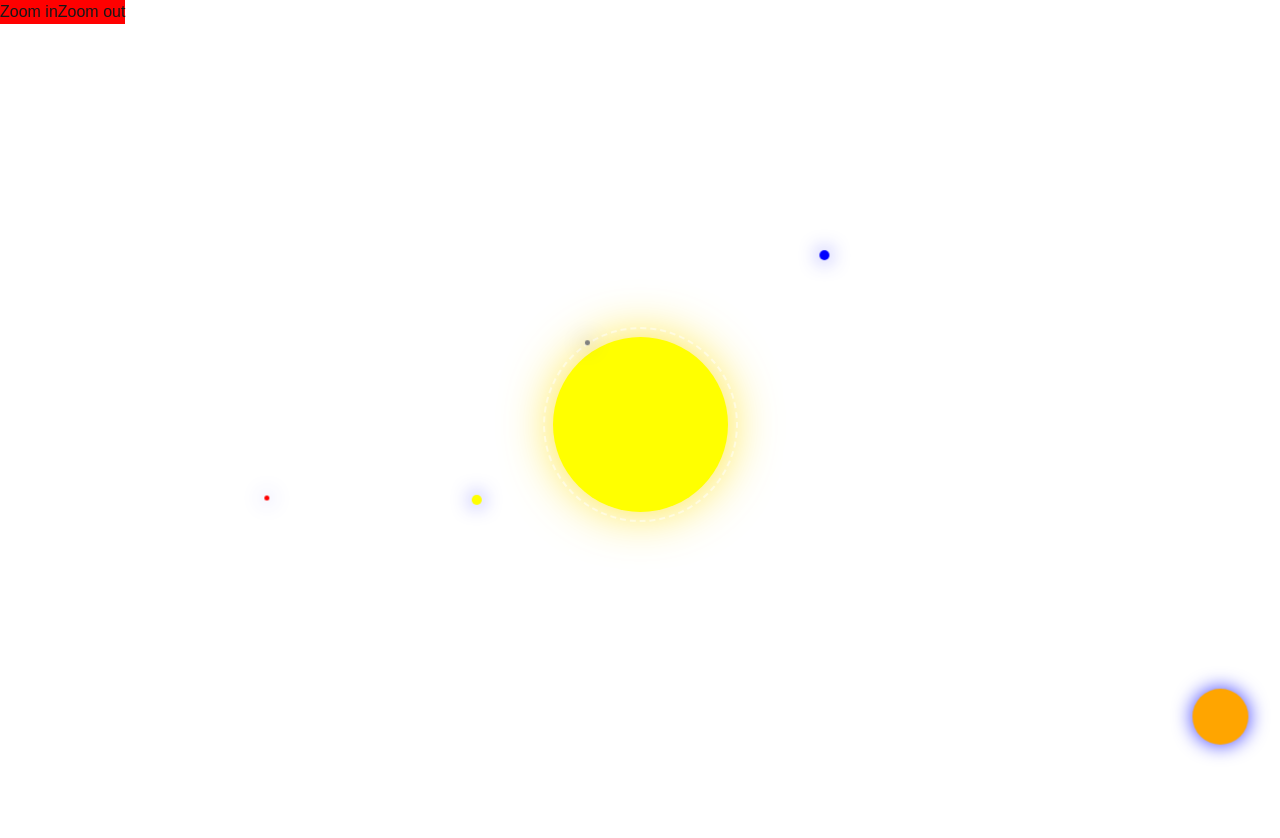
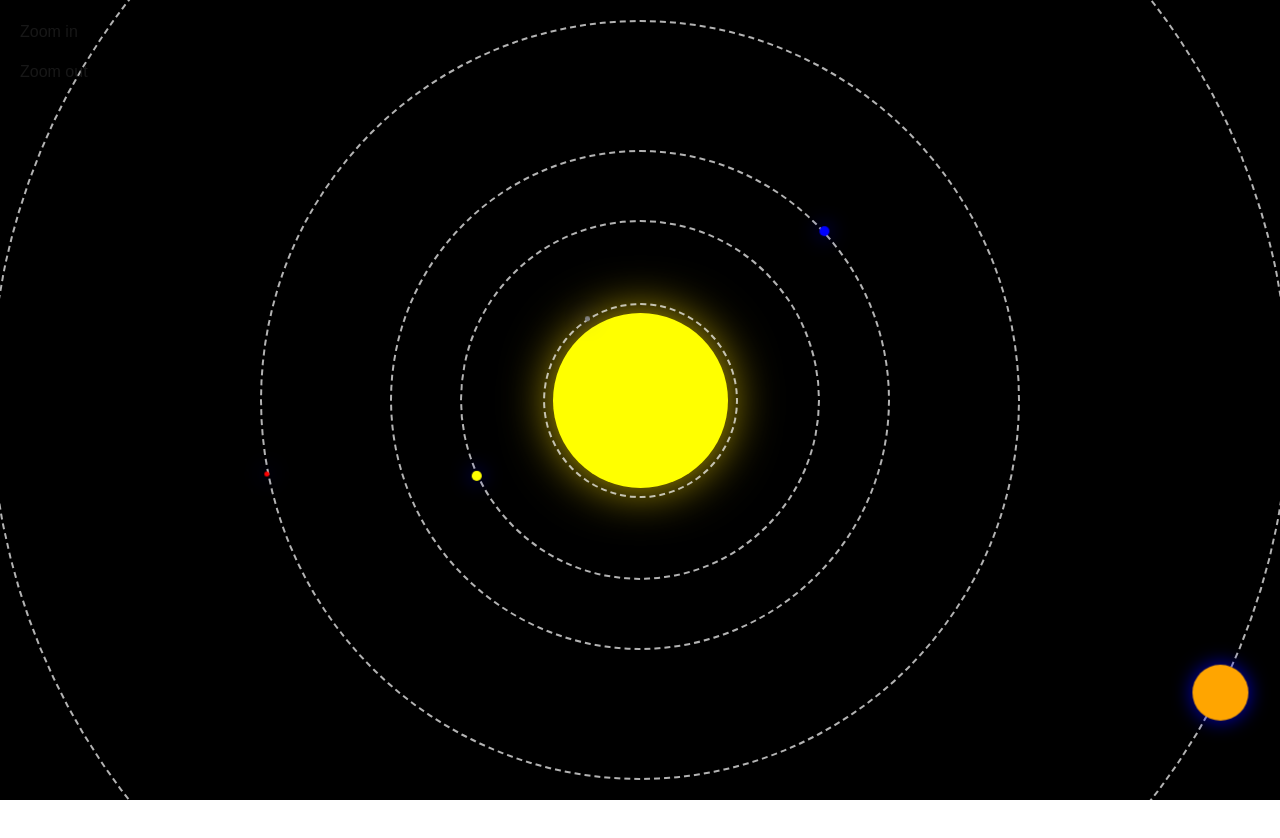
Before and after one commit to filippo-fonseca/cosma, a Next.js app: page / in a window 1280 px wide. Shown: the top 838 px of the page. Built offline with nearby package versions, Linux system fonts and the light colour scheme.

Commit message:
initial zoom out effect work

```diff
--- a/src/components/OrbitAnimation.tsx
+++ b/src/components/OrbitAnimation.tsx
@@ -17,51 +17,51 @@ const EARTH_ORBIT_RADIUS = 75 + SUN_RADIUS; // Earth's orbit radius in million k
 
 const PLANETARY_DATA: Record<string, PlanetData> = {
   Mercury: {
-    orbitRadius: 0.39 * EARTH_ORBIT_RADIUS, // 57.9 / 149.6
-    orbitPeriod: 88, // in Earth days
-    size: 0.45 * EARTH_RADIUS, // relative to Earth's radius
+    orbitRadius: 0.39 * EARTH_ORBIT_RADIUS,
+    orbitPeriod: 88,
+    size: 0.45 * EARTH_RADIUS,
     color: "gray",
   },
   Venus: {
-    orbitRadius: 0.72 * EARTH_ORBIT_RADIUS, // 108.2 / 149.6
-    orbitPeriod: 225, // in Earth days
-    size: 0.95 * EARTH_RADIUS, // relative to Earth's radius
+    orbitRadius: 0.72 * EARTH_ORBIT_RADIUS,
+    orbitPeriod: 225,
+    size: 0.95 * EARTH_RADIUS,
     color: "yellow",
   },
   Earth: {
-    orbitRadius: 1 * EARTH_ORBIT_RADIUS, // Earth is the reference
-    orbitPeriod: 365, // in Earth days
+    orbitRadius: 1 * EARTH_ORBIT_RADIUS,
+    orbitPeriod: 365,
     size: EARTH_RADIUS,
     color: "blue",
   },
   Mars: {
-    orbitRadius: 1.52 * EARTH_ORBIT_RADIUS, // 227.9 / 149.6
-    orbitPeriod: 687, // in Earth days
-    size: 0.53 * EARTH_RADIUS, // relative to Earth's radius
+    orbitRadius: 1.52 * EARTH_ORBIT_RADIUS,
+    orbitPeriod: 687,
+    size: 0.53 * EARTH_RADIUS,
     color: "red",
   },
   Jupiter: {
-    orbitRadius: (5.2 / 2) * EARTH_ORBIT_RADIUS, // 778.3 / 149.6
-    orbitPeriod: 4331, // in Earth days
-    size: (11.2 / 2) * EARTH_RADIUS, // relative to Earth's radius
+    orbitRadius: (5.2 / 2) * EARTH_ORBIT_RADIUS,
+    orbitPeriod: 4331,
+    size: (11.2 / 2) * EARTH_RADIUS,
     color: "orange",
   },
   Saturn: {
-    orbitRadius: (9.54 / 2) * EARTH_ORBIT_RADIUS, // 1427 / 149.6
-    orbitPeriod: 10747, // in Earth days
-    size: (9.45 / 2) * EARTH_RADIUS, // relative to Earth's radius
+    orbitRadius: (9.54 / 2) * EARTH_ORBIT_RADIUS,
+    orbitPeriod: 10747,
+    size: (9.45 / 2) * EARTH_RADIUS,
     color: "gold",
   },
   Uranus: {
-    orbitRadius: (19.2 / 2) * EARTH_ORBIT_RADIUS, // 2871 / 149.6
-    orbitPeriod: 30589, // in Earth days
-    size: (4.01 / 2) * EARTH_RADIUS, // relative to Earth's radius
+    orbitRadius: (19.2 / 2) * EARTH_ORBIT_RADIUS,
+    orbitPeriod: 30589,
+    size: (4.01 / 2) * EARTH_RADIUS,
     color: "lightblue",
   },
   Neptune: {
-    orbitRadius: (30.1 / 2) * EARTH_ORBIT_RADIUS, // 4497.1 / 149.6
-    orbitPeriod: 59800, // in Earth days
-    size: (3.88 / 2) * EARTH_RADIUS, // relative to Earth's radius
+    orbitRadius: (30.1 / 2) * EARTH_ORBIT_RADIUS,
+    orbitPeriod: 59800,
+    size: (3.88 / 2) * EARTH_RADIUS,
     color: "darkblue",
   },
 };
@@ -104,17 +104,14 @@ const OrbitContainer = styled.div<{ scale: number }>`
   display: flex;
   align-items: center;
   justify-content: center;
+  background: black;
 `;
 
 const OrbitPath = styled.div<{ radius: number; scale: number }>`
   position: absolute;
   width: ${(props) => props.radius * 2}px;
   height: ${(props) => props.radius * 2}px;
-  /* border: 2px dashed rgba(255, 255, 255, 0.7); */
-  border: ${(props) =>
-    props.scale > 0.4
-      ? "2px dashed rgba(255, 255, 255, 0.5)"
-      : "2px dashed white"};
+  border: 2px dashed rgba(255, 255, 255, 0.7);
   border-radius: 50%;
 `;
 
@@ -123,6 +120,28 @@ const PlanetOrbit = styled.div<{ duration: number; radius: number }>`
   animation: ${(props) => orbitAnimation(props.radius)}
     ${(props) => props.duration}s linear infinite;
 `;
+
+const Star = styled.div<{ x: number; y: number; size: number }>`
+  position: absolute;
+  top: ${(props) => props.y}%;
+  left: ${(props) => props.x}%;
+  width: ${(props) => props.size}px;
+  height: ${(props) => props.size}px;
+  background: white;
+  border-radius: 50%;
+  opacity: 0.8;
+`;
+
+const renderStars = () => {
+  const stars = [];
+  for (let i = 0; i < 500; i++) {
+    const x = Math.random() * 100;
+    const y = Math.random() * 100;
+    const size = Math.random() * 2 + 1;
+    stars.push(<Star key={i} x={x} y={y} size={size} />);
+  }
+  return stars;
+};
 
 const renderPlanetWithOrbit = (
   name: string,
@@ -146,23 +165,36 @@ export default function OrbitAnimation() {
   return (
     <>
       <button
-        onClick={() => setScale((prev) => Math.min(prev + 0.05, 1.4))}
-        style={{ backgroundColor: "red", zIndex: 999 }}
+        onClick={() => setScale((prev) => prev + 0.05)}
+        style={{ position: "absolute", top: 20, left: 20, zIndex: 999 }}
       >
         Zoom in
       </button>
       <button
-        onClick={() => setScale((prev) => Math.max(prev - 0.05, 0.05))}
-        style={{ backgroundColor: "red", zIndex: 999 }}
+        onClick={() =>
+          setScale((prev) => {
+            if (prev > 0.05) {
+              return prev - 0.05;
+            } else {
+              return prev - 0.005;
+            }
+          })
+        }
+        style={{ position: "absolute", top: 60, left: 20, zIndex: 999 }}
       >
         Zoom out
       </button>
+
+      {scale > 0.001 ? (
         <OrbitContainer scale={scale}>
           <Sun />
           {Object.entries(PLANETARY_DATA).map(([name, data]) =>
             renderPlanetWithOrbit(name, scale, data)
           )}
         </OrbitContainer>
+      ) : (
+        renderStars()
+      )}
     </>
   );
 }
```
Lines whose indentation alone changed are shown as unchanged.
